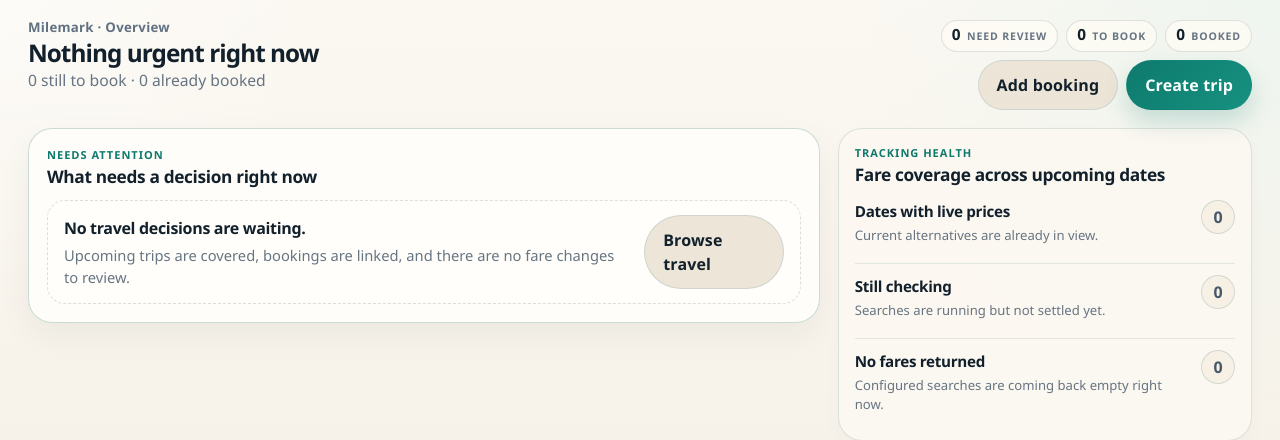
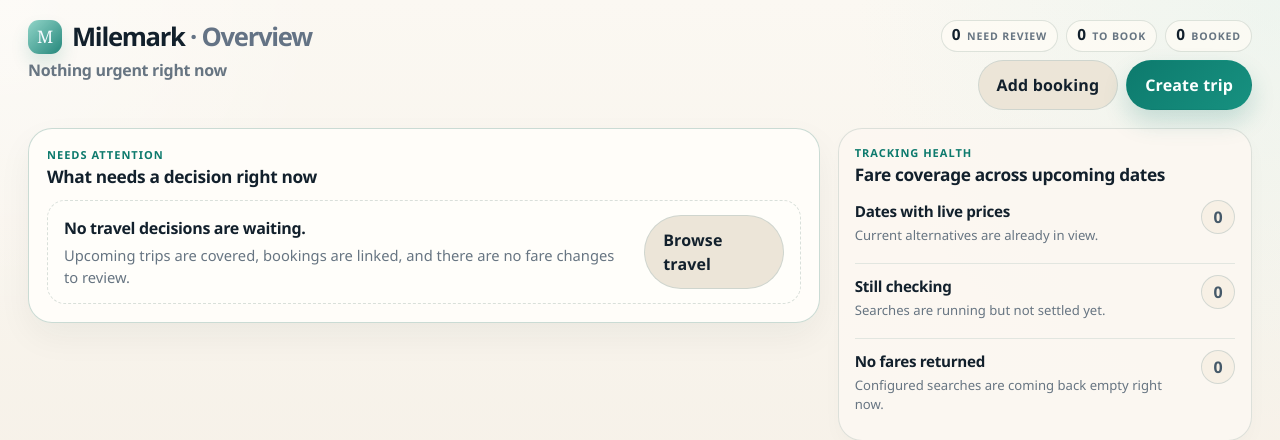
Before and after one commit to dchen8108/travel-agent, a FastAPI app: page / in a window 1280 px wide. Shown: the top 440 px of the page. Run offline with FastAPI, Linux system fonts and the light colour scheme; data that the repository does not hold is empty.

Commit message:
Refine dashboard overview header

```diff
--- a/app/static/app.css
+++ b/app/static/app.css
@@ -1912,26 +1912,58 @@ textarea {
 
 .mission-copy {
   display: grid;
-  gap: 4px;
+  gap: 6px;
+}
+
+.mission-brandline {
+  display: flex;
+  align-items: center;
+  gap: 10px;
+  min-width: 0;
+}
+
+.mission-brand-mark {
+  width: 34px;
+  height: 34px;
+  flex: 0 0 auto;
+  border-radius: 11px;
+  display: inline-flex;
+  align-items: center;
+  justify-content: center;
+  font-family: var(--font-display);
+  font-size: 1.08rem;
+  color: #f6fbff;
+  background:
+    linear-gradient(135deg, rgba(141, 211, 198, 0.96), rgba(13, 122, 109, 0.9)),
+    rgba(255, 255, 255, 0.1);
+  box-shadow: 0 10px 18px rgba(13, 122, 109, 0.14);
+}
+
+.mission-title {
+  margin: 0;
+  min-width: 0;
+  font-family: var(--font-sans);
+  font-size: clamp(1.45rem, 2vw, 1.85rem);
+  font-weight: 800;
+  letter-spacing: -0.05em;
+  line-height: 1;
+}
+
+.mission-title span {
+  color: #647385;
+  font-weight: 700;
 }
 
 .mission-summary {
   font-family: var(--font-sans);
-  font-size: clamp(1.28rem, 1.9vw, 1.7rem);
-  font-weight: 800;
-  letter-spacing: -0.04em;
-  line-height: 1.05;
+  font-size: 1rem;
+  font-weight: 600;
+  letter-spacing: -0.02em;
+  line-height: 1.35;
   max-width: none;
   margin: 0;
   text-wrap: pretty;
-}
-
-.mission-digest {
-  max-width: none;
-  color: var(--muted);
-  font-size: 0.98rem;
-  line-height: 1.45;
-  text-wrap: pretty;
+  color: var(--muted);
 }
 
 .mission-side {
--- a/app/templates/today.html
+++ b/app/templates/today.html
@@ -3,7 +3,10 @@
 <section class="mission-control">
   <div class="mission-head">
     <div class="mission-copy">
-      <p class="page-context">Milemark · Overview</p>
+      <div class="mission-brandline">
+        <span class="mission-brand-mark" aria-hidden="true">M</span>
+        <h1 class="mission-title">Milemark <span>· Overview</span></h1>
+      </div>
       <p class="mission-summary">
         {% if action_count %}
         {{ action_count }} thing{{ '' if action_count == 1 else 's' }} need review
@@ -13,9 +16,6 @@
         {% if next_trip %}
         · Next departure {{ next_trip.anchor_date.strftime('%a, %b %d') }}
         {% endif %}
-      </p>
-      <p class="mission-digest">
-        {{ planned_instances|length }} still to book · {{ total_booked_monitoring }} already booked
       </p>
     </div>
     <div class="mission-side">
```
